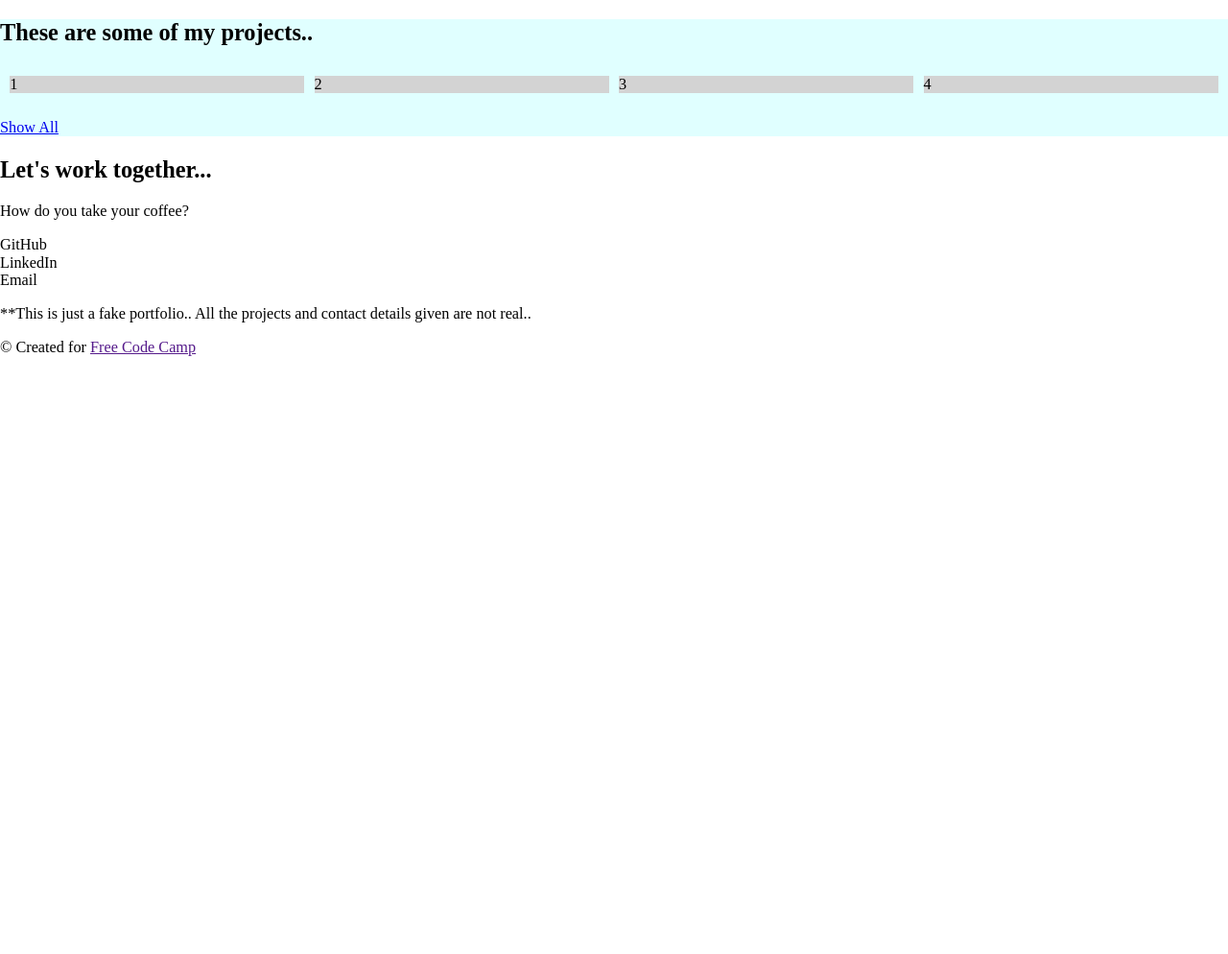
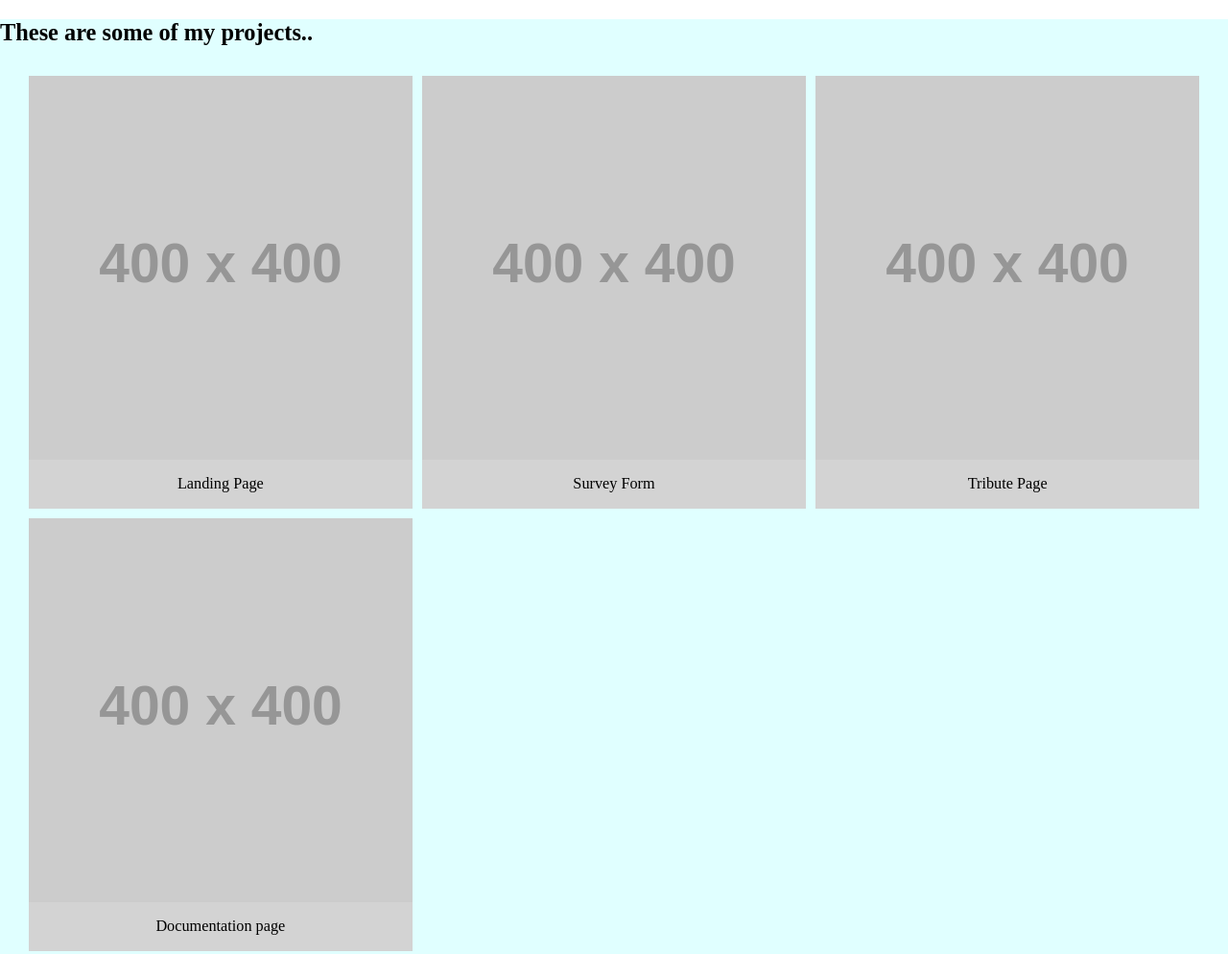
Before and after one commit to franciscojgtz/fcc, a plain HTML site: page Responsive_Web_Design/Personal_Personal/index.html in a window 1280 px wide. Shown: the part 500-1494 px from the top of the page at 96% size. Drawn offline with nearby package versions, Linux system fonts and the light colour scheme; placeholder pictures from the web are drawn by us.

Commit message:
feat: Style show all link

```diff
--- a/Responsive_Web_Design/Personal_Personal/index.html
+++ b/Responsive_Web_Design/Personal_Personal/index.html
@@ -32,12 +32,24 @@
         <section class="work">
             <h2>These are some of my projects..</h2>
             <div class="projects">
-                <div class="project">1</div>
-                <div class="project">2</div>
-                <div class="project">3</div>
-                <div class="project">4</div>
+                <div class="project">
+                    <img src="https://via.placeholder.com/400" class="project__img">
+                    <p class="project__name">Landing Page</p>
+                </div>
+                <div class="project">
+                    <img src="https://via.placeholder.com/400" class="project__img">
+                    <p class="project__name">Survey Form</p>
+                </div>
+                <div class="project">
+                    <img src="https://via.placeholder.com/400" class="project__img">
+                    <p class="project__name">Tribute Page</p>
+                </div>
+                <div class="project">
+                    <img src="https://via.placeholder.com/400" class="project__img">
+                    <p class="project__name">Documentation page</p>
+                </div>
             </div>
-            <p><a href="http://">Show All</a></p>
+            <p class="show-all"><a href="http://">Show All</a></p>
         </section>
         <section>
             <h2>Let's work together...</h2>
--- a/Responsive_Web_Design/Personal_Personal/style.css
+++ b/Responsive_Web_Design/Personal_Personal/style.css
@@ -11,6 +11,11 @@ body {
     font-size: 1.6rem;
     height: 3000px;
     width: 100%;
+}
+
+img {
+    display: block;
+    max-width: 100%;
 }
 
 .nav {
@@ -54,8 +59,10 @@ footer {
 }
 
 .projects {
+
     display: grid;
-    grid-template-columns: repeat(auto-fit, minmax(300px, 1fr));
+    grid-template-columns: repeat(auto-fit, minmax(200px, 400px));
+    justify-content: center;
     grid-gap: 1rem;
     padding: 1rem;
 }
@@ -63,3 +70,18 @@ footer {
 .project {
     background-color: lightgrey;
 }
+
+.project__name {
+    text-align: center;
+}
+
+.show-all {
+    width: 100%;
+    text-align: center;
+}
+
+.show-all a {
+    border: 1px solid #000;
+    padding: 1rem 2rem;
+    border-radius: 0.5rem;
+}
```
